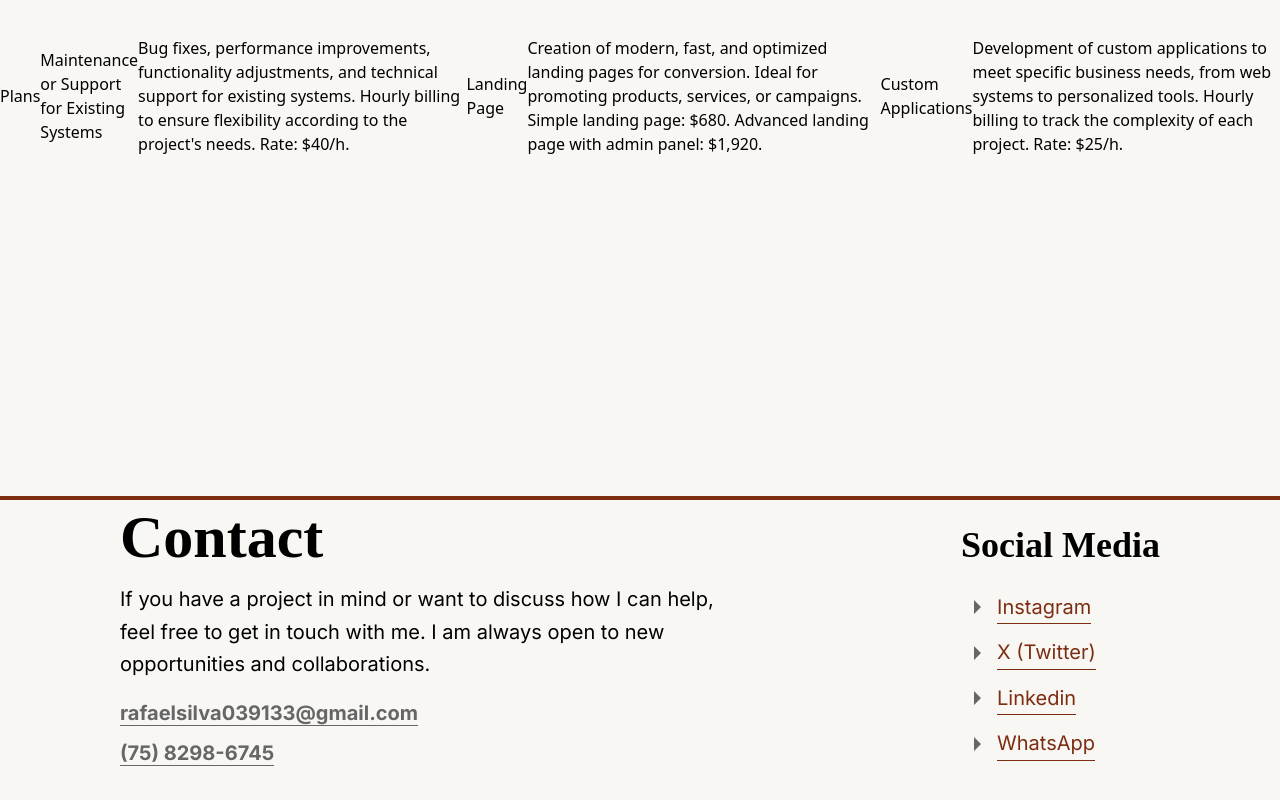
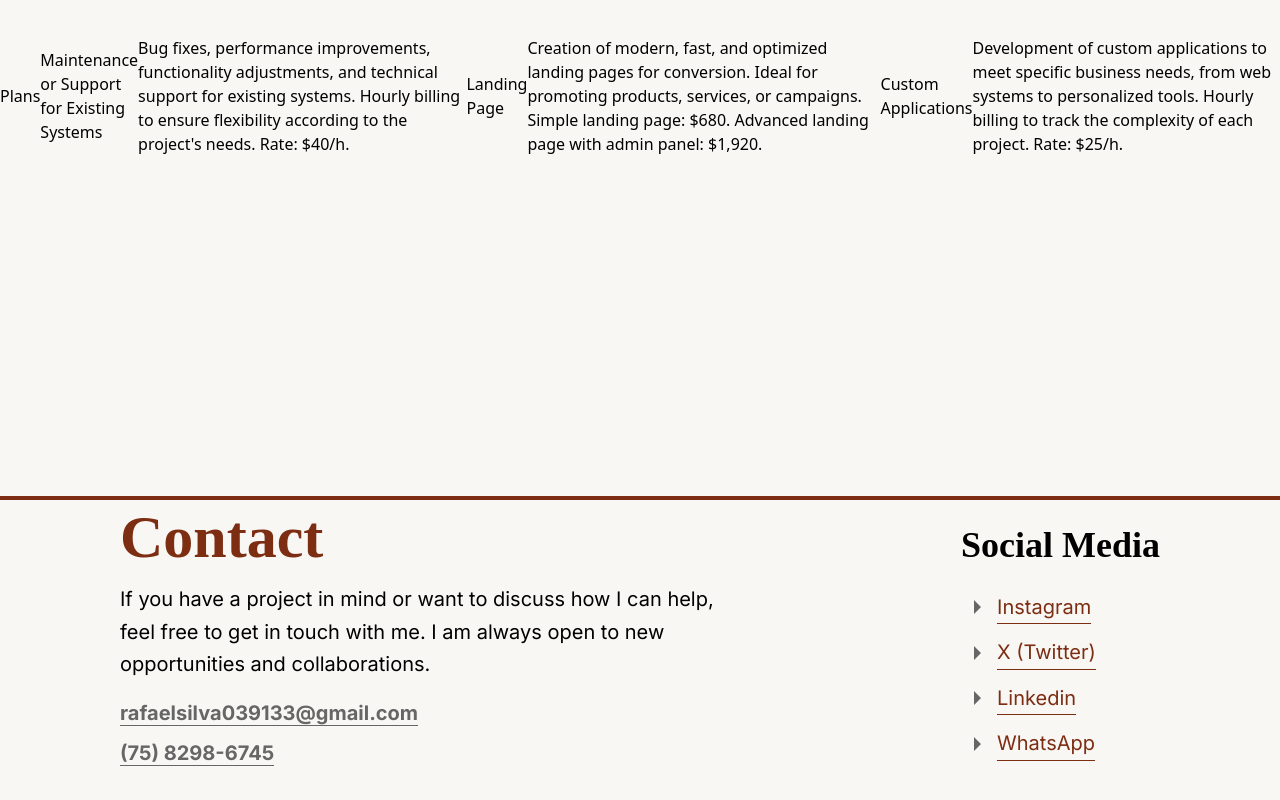
Before and after one commit to rafaelsilva039133-boop/portfolio, a Next.js app: page /en in a window 1280 px wide. Shown: the part 3504-4304 px from the top of the page. Built offline with nearby package versions, Linux system fonts and the light colour scheme; a web font is replaced by a local one.

Commit message:
refactor: color title

```diff
--- a/app/globals.css
+++ b/app/globals.css
@@ -22,7 +22,7 @@ html {
 @layer components {
 
   .title{
-    @apply text-3xl sm:text-4xl md:text-5xl lg:text-6xl font-bold leading-tight font-Charis;
+    @apply text-3xl sm:text-4xl md:text-5xl lg:text-6xl font-bold leading-tight font-Charis text-(--color-secondary) ;
   }
 
   .subtitle{
```
